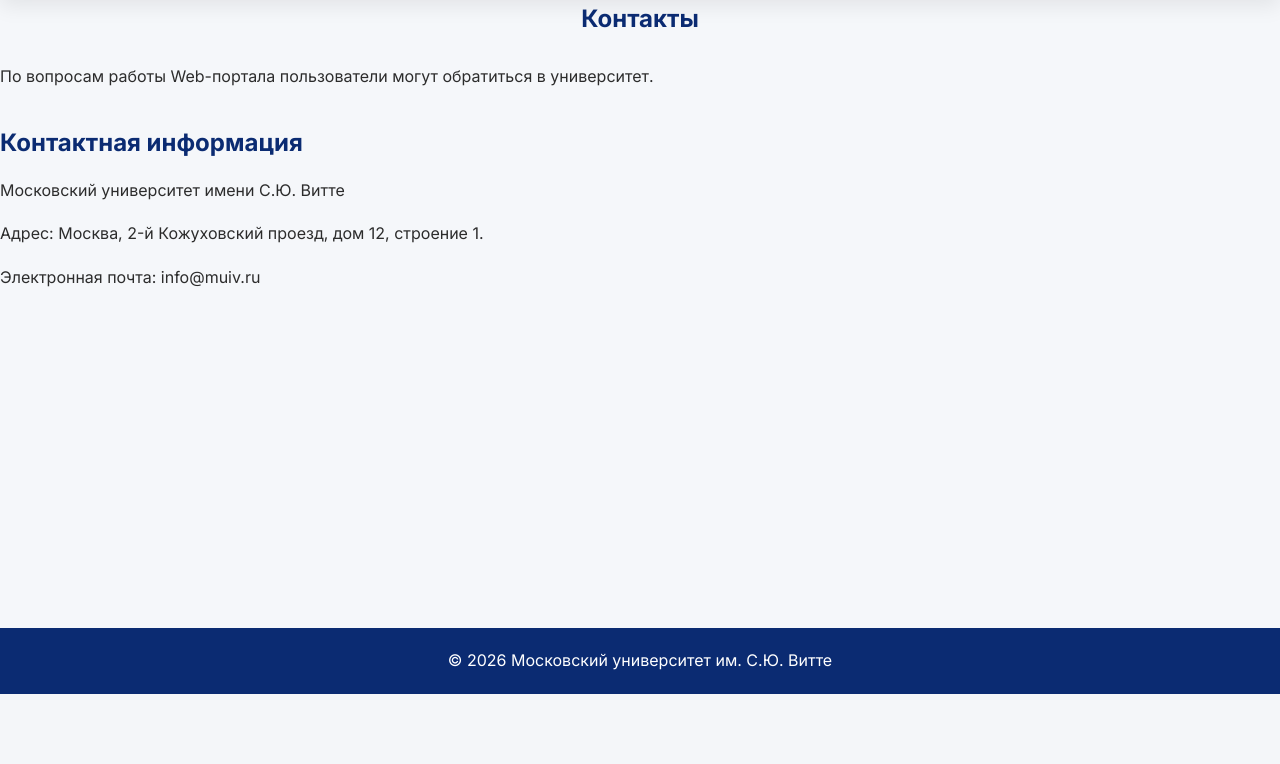
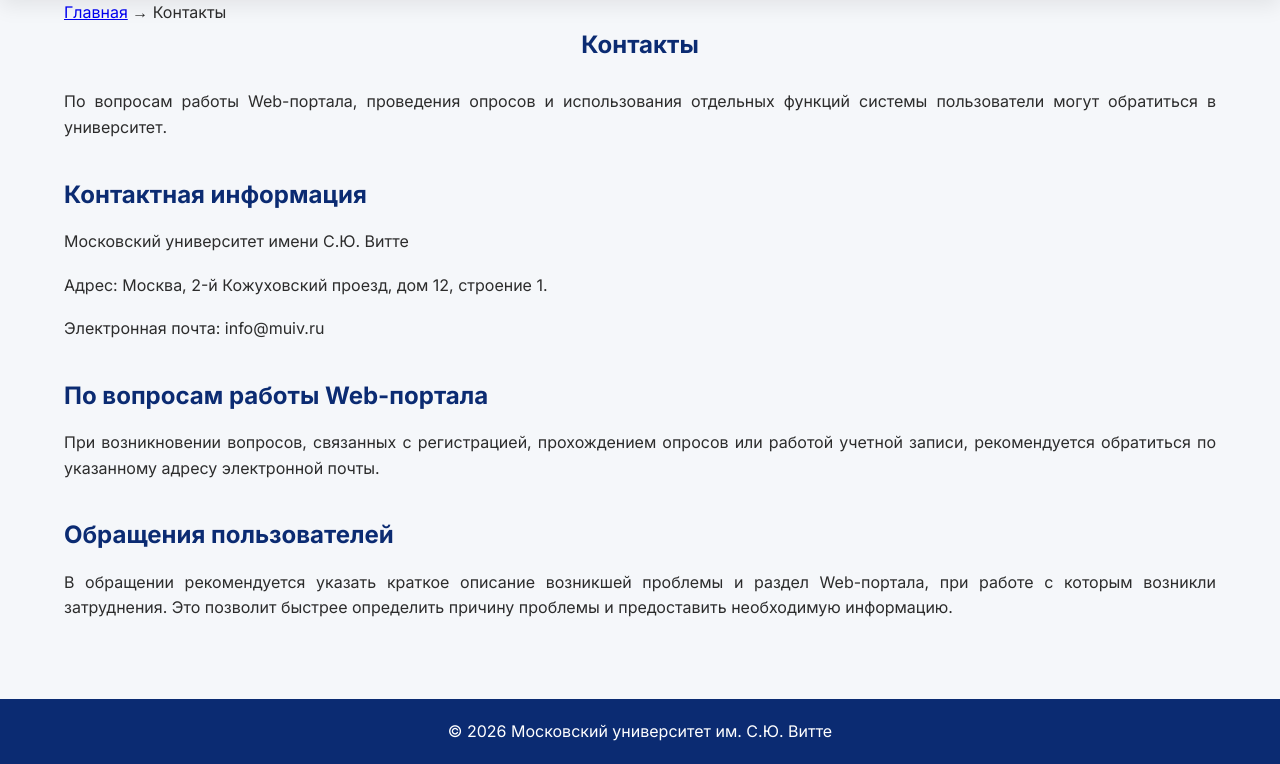
Before and after one commit to Yterror/vkr-web-portal, a PHP site: page /contacts.php in a window 1280 px wide. Shown: the part 106-870 px from the top of the page. Before the commit the page ends 800 px from the top, so only its background shows below. Run offline with PHP 8.4, Linux system fonts and the light colour scheme.

Commit message:
contact
Расширено содержание страницы контактов

```diff
--- a/contacts.php
+++ b/contacts.php
@@ -16,9 +16,12 @@ session_start();
 
     <link rel="preconnect" href="https://fonts.googleapis.com">
 
-    <link rel="preconnect" href="https://fonts.gstatic.com" crossorigin>
+    <link rel="preconnect"
+          href="https://fonts.gstatic.com"
+          crossorigin>
 
-    <link href="https://fonts.googleapis.com/css2?family=Inter:wght@300;400;500;600;700&display=swap" rel="stylesheet">
+    <link href="https://fonts.googleapis.com/css2?family=Inter:wght@300;400;500;600;700&display=swap"
+          rel="stylesheet">
 
     <link rel="stylesheet" href="css/style.css">
 
@@ -33,8 +36,11 @@ session_start();
         <div class="logo">
 
             <a href="index.php">
+
                 <span>МУИВ</span>
+
                 <small>Web-портал опросов</small>
+
             </a>
 
         </div>
@@ -43,7 +49,9 @@ session_start();
 
             <ul class="menu">
 
-                <li><a href="index.php">Главная</a></li>
+                <li>
+                    <a href="index.php">Главная</a>
+                </li>
 
             </ul>
 
@@ -57,11 +65,24 @@ session_start();
 
 <section class="about">
 
+    <div class="container">
+
+        <div class="breadcrumbs">
+
+            <a href="index.php">Главная</a>
+
+            <span>→</span>
+
+            <span>Контакты</span>
+
+        </div>
+
         <h1>Контакты</h1>
 
         <p>
-        По вопросам работы Web-портала пользователи могут
-        обратиться в университет.
+            По вопросам работы Web-портала, проведения опросов
+            и использования отдельных функций системы пользователи
+            могут обратиться в университет.
         </p>
 
         <h2>Контактная информация</h2>
@@ -71,12 +92,32 @@ session_start();
         </p>
 
         <p>
-        Адрес: Москва, 2-й Кожуховский проезд, дом 12, строение 1.
+            Адрес: Москва, 2-й Кожуховский проезд,
+            дом 12, строение 1.
         </p>
 
         <p>
             Электронная почта: info@muiv.ru
         </p>
+
+        <h2>По вопросам работы Web-портала</h2>
+
+        <p>
+            При возникновении вопросов, связанных с регистрацией,
+            прохождением опросов или работой учетной записи,
+            рекомендуется обратиться по указанному адресу электронной почты.
+        </p>
+
+        <h2>Обращения пользователей</h2>
+
+        <p>
+            В обращении рекомендуется указать краткое описание возникшей
+            проблемы и раздел Web-портала, при работе с которым
+            возникли затруднения. Это позволит быстрее определить
+            причину проблемы и предоставить необходимую информацию.
+        </p>
+
+    </div>
 
 </section>
 
```
Lines whose indentation alone changed are shown as unchanged.
